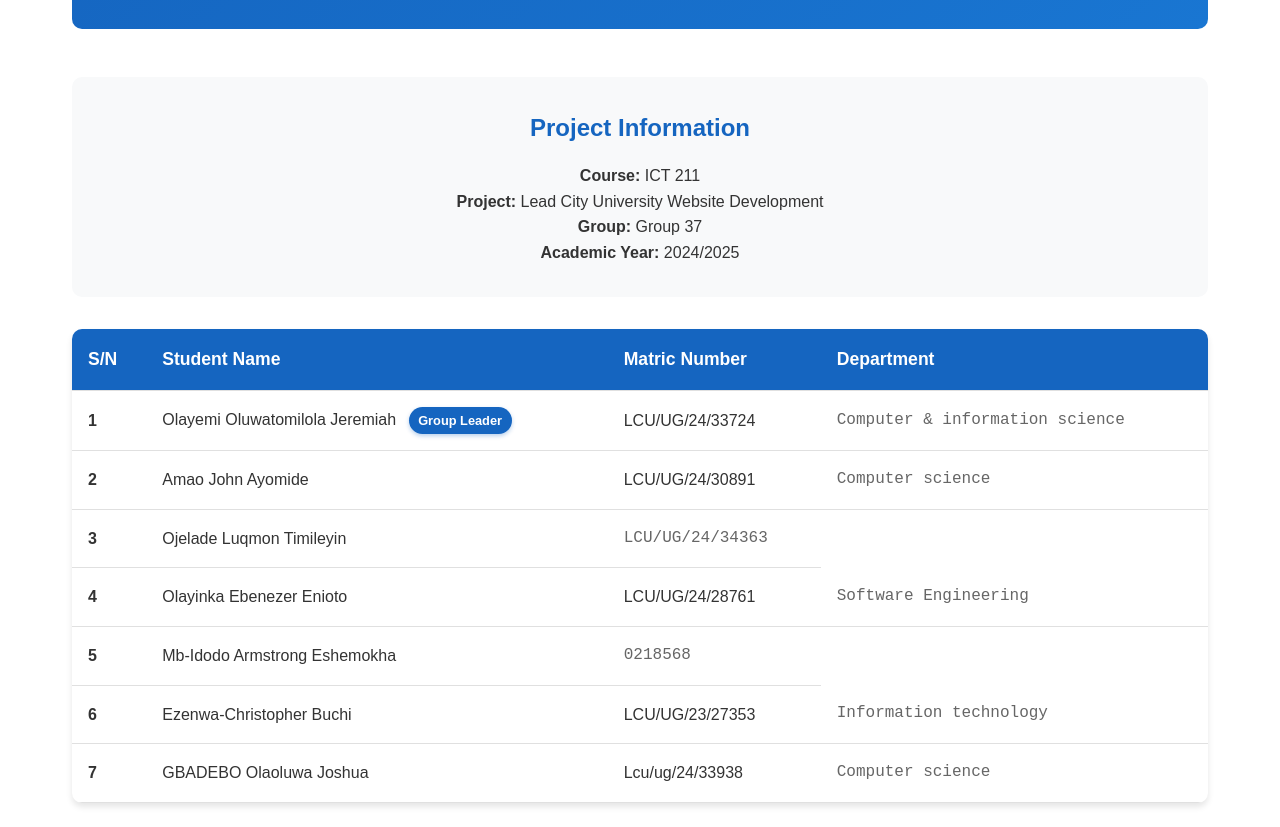
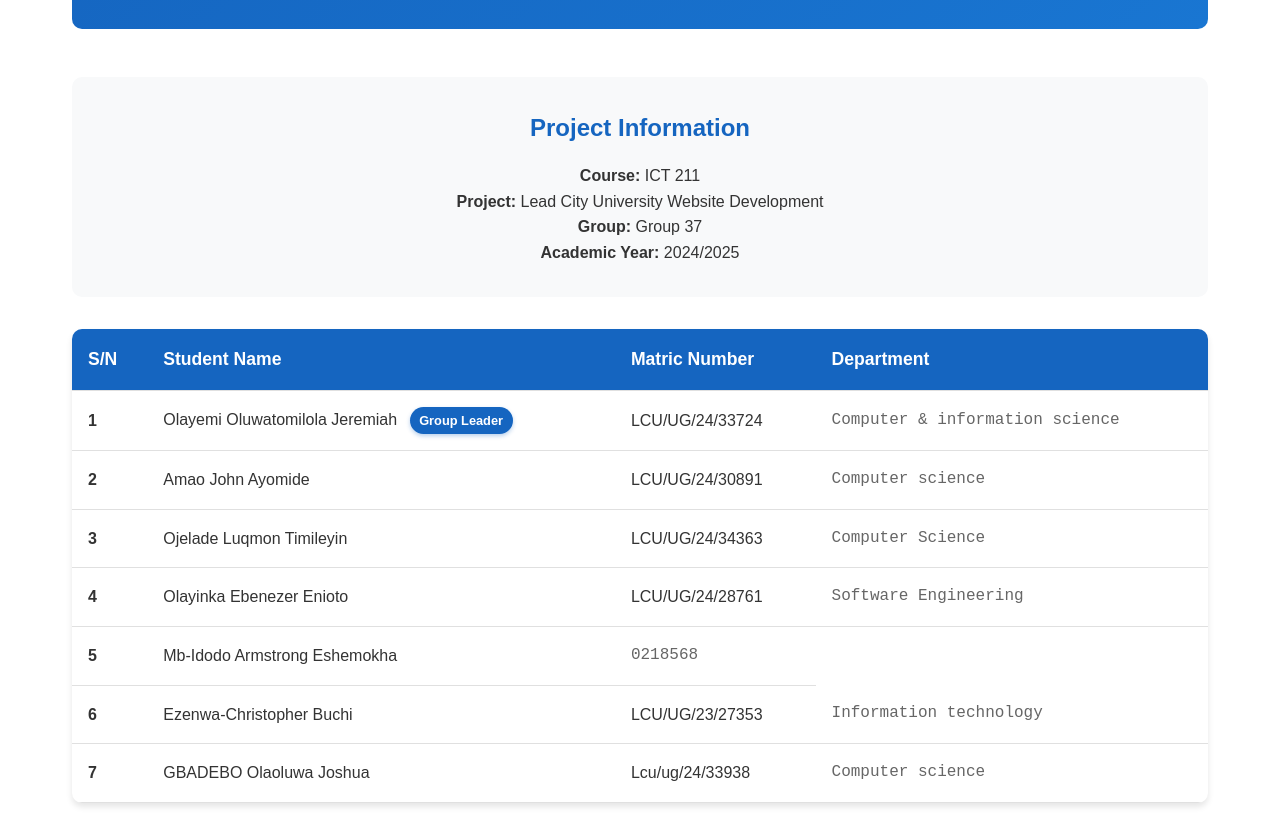
Before and after one commit to JOHN-AMAO/Ict_project_37, a plain HTML site: page team.html in a window 1280 px wide. Shown: the part 270-1097 px from the top of the page. Drawn offline with Linux system fonts and the light colour scheme.

Commit message:
Update team.html

```diff
--- a/team.html
+++ b/team.html
@@ -192,6 +192,7 @@
                         <td>3</td>
                         <td>Ojelade Luqmon Timileyin</td>
                         <td>LCU/UG/24/34363</td>
+                        <td>Computer Science</td>
                     </tr>
                     <tr>
                         <td>4</td>
```
